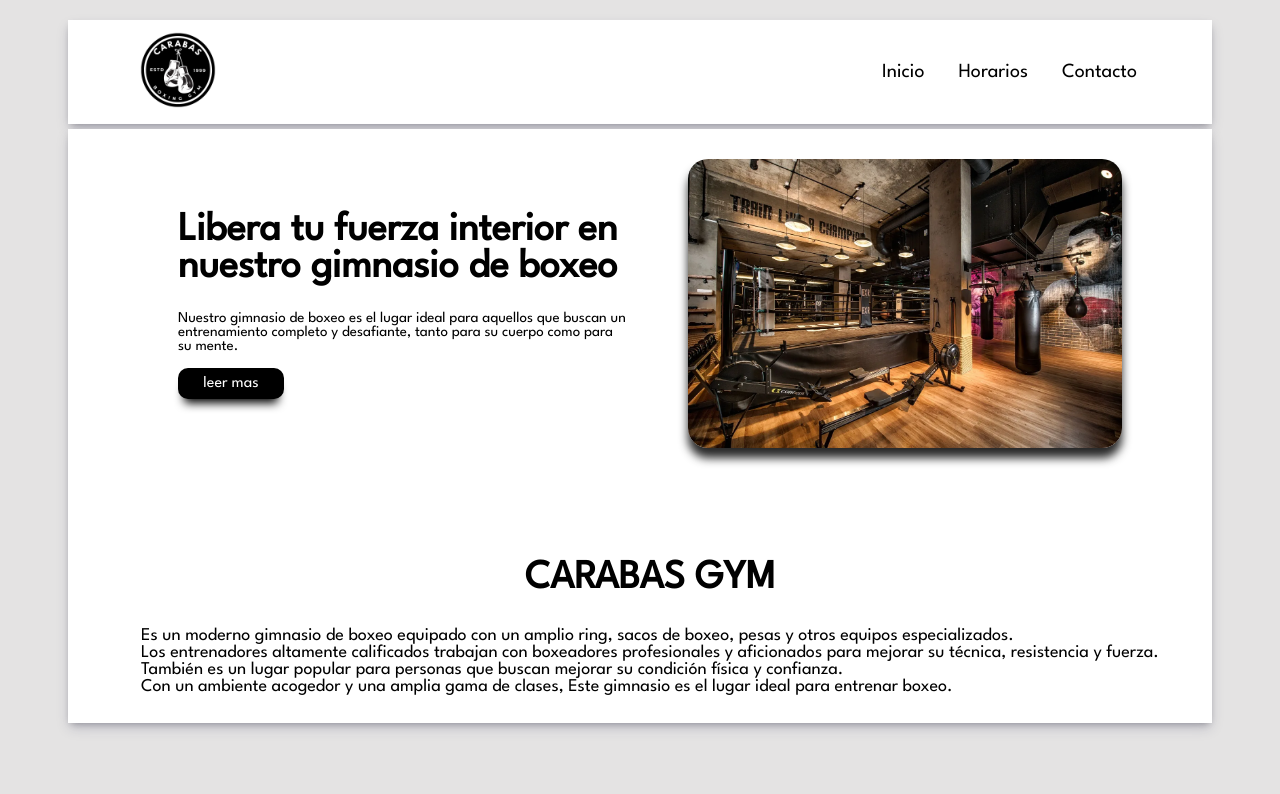
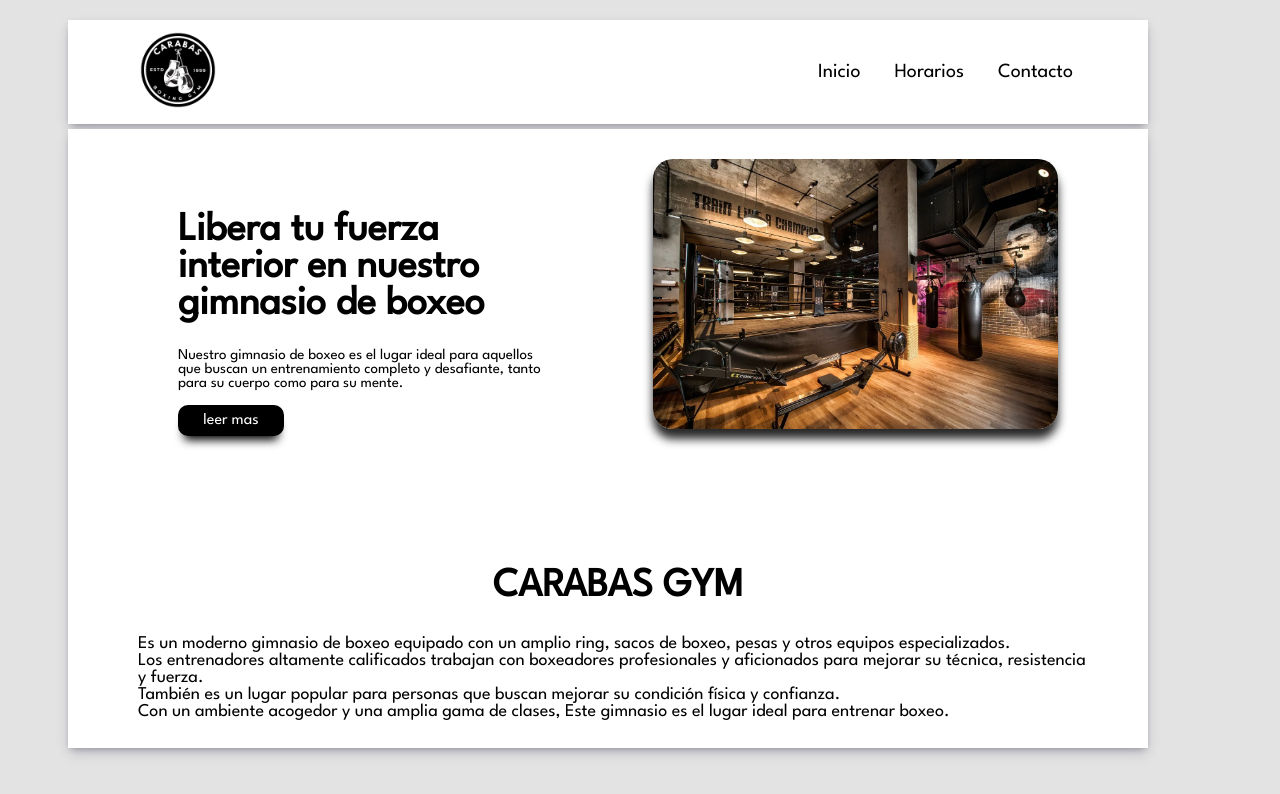
Before and after one commit to maticarabas99/pagina-gym, a plain HTML site: page index.html in a window 1280 px wide. Drawn offline with Linux system fonts and the light colour scheme.

Commit message:
max-width

```diff
--- a/style.css
+++ b/style.css
@@ -1,6 +1,8 @@
 body{
     background-color: #e4e3e3;
     font-family: 'League Spartan', sans-serif;
+    max-width: 1200px;
+    min-width: 900px;
 }
 header{
     display: flex;
@@ -39,7 +41,7 @@ main{
     padding: 30px;
     display: flex;
     justify-content: space-between;
-    gap: 40px;
+    gap: 10%;
 }
 .portada img{
     height: 30%;
```
